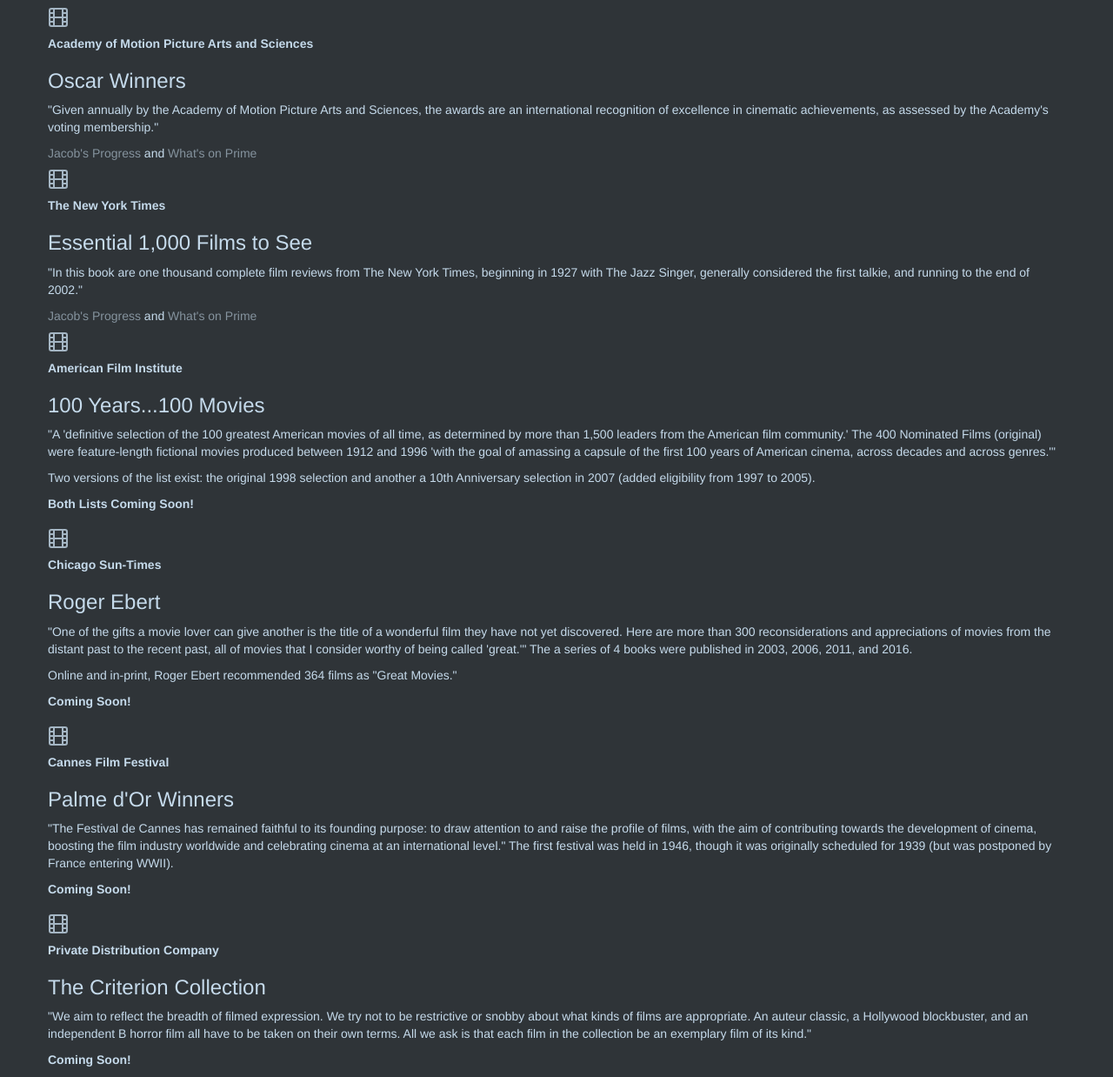
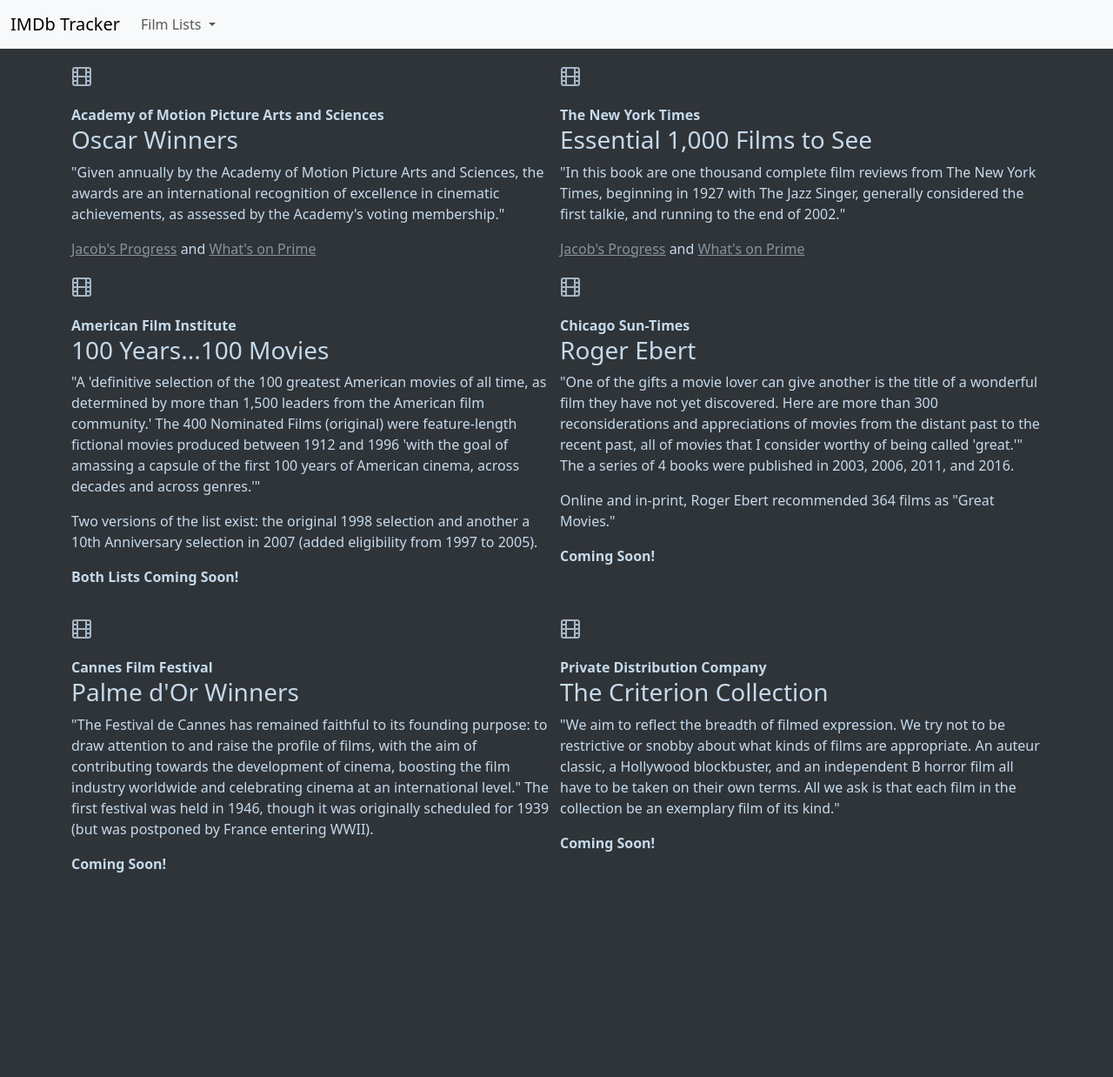
Before and after one commit to jacobmgreer/Film-Tracker, a Jekyll site: the page built from index.md, in a window 1280 px wide. Shown: the whole page at 87% size. Built offline with Jekyll 4.4.1, drawn with Linux system fonts in a browser that asks for light colours; nearby versions of some CDN libraries; library files that are not in the unit come from our copies; a script that is not in the unit is left out; after the commit the page ends 1021 px from its top, so only the background shows below that.

Commit message:
Update default.html

```diff
--- a/_layouts/default.html
+++ b/_layouts/default.html
@@ -32,6 +32,31 @@
       </style>
   </head>
   <body>
+    <nav class="navbar navbar-expand-lg navbar-light bg-light">
+      <div class="container-fluid">
+        <a class="navbar-brand" href="#">IMDb Tracker</a>
+        <button class="navbar-toggler" type="button" data-bs-toggle="collapse" data-bs-target="#navbarSupportedContent" aria-controls="navbarSupportedContent" aria-expanded="false" aria-label="Toggle navigation">
+          <span class="navbar-toggler-icon"></span>
+        </button>
+        <div class="collapse navbar-collapse" id="navbarSupportedContent">
+          <ul class="navbar-nav me-auto mb-2 mb-lg-0">
+            <li class="nav-item dropdown">
+              <a class="nav-link dropdown-toggle" href="#" id="navbarDropdown" role="button" data-bs-toggle="dropdown" aria-expanded="false">
+                Film Lists
+              </a>
+              <ul class="dropdown-menu" aria-labelledby="navbarDropdown">
+                <li><a class="dropdown-item" href="https://jacobmgreer.github.io/IMDB-Tracker/Oscars">Oscar Winners</a></li>
+                <li><a class="dropdown-item" href="https://jacobmgreer.github.io/IMDB-Tracker/NYT1000">NYT's 1,000 Essential Films</a></li>
+                <li><a class="dropdown-item disabled" href="#">AFI's 100 Best Films</a></li>
+                <li><a class="dropdown-item disabled" href="#">Roger Ebert's 'Great Movies'</a></li>
+                <li><a class="dropdown-item disabled" href="#">Cannes Film Festival</a></li>
+                <li><a class="dropdown-item disabled" href="#">The Criterion Collection</a></li>
+              </ul>
+            </li>
+          </ul>
+        </div>
+      </div>
+    </nav>
     <main>
       <div class="container" id="featured-2">
           <div class="row g-2 row-cols-1 row-cols-lg-2">
```
